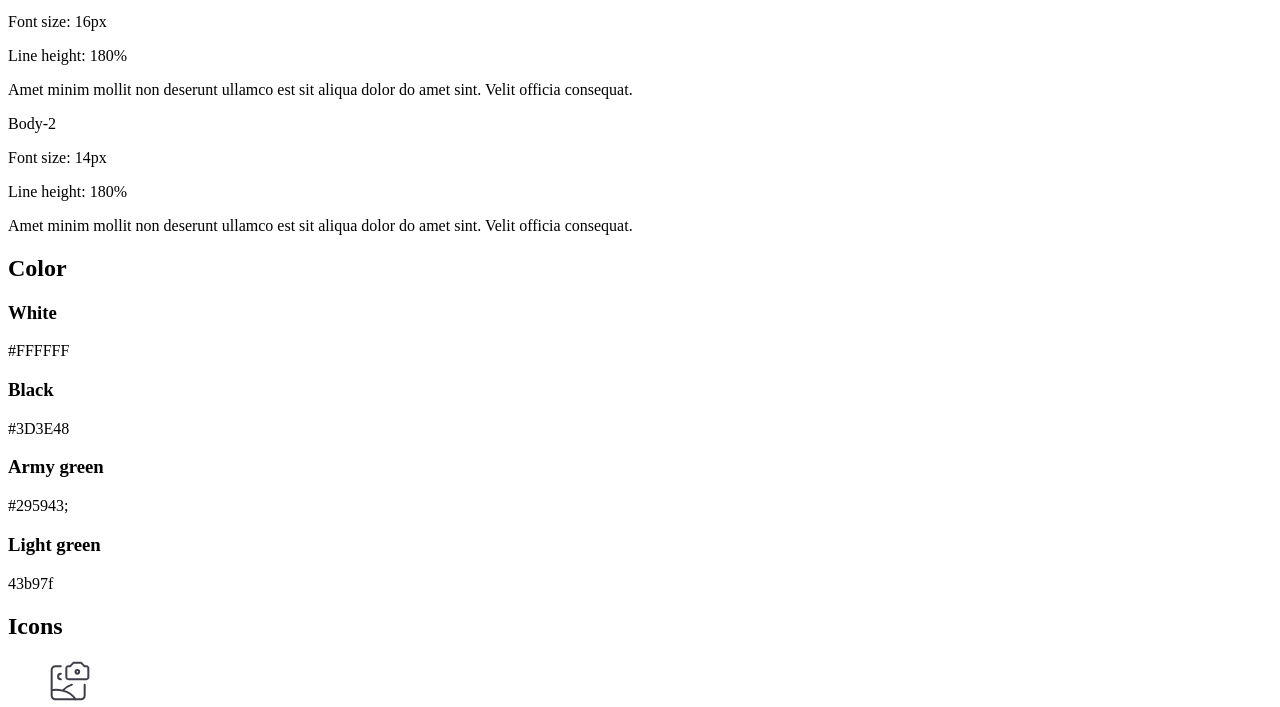
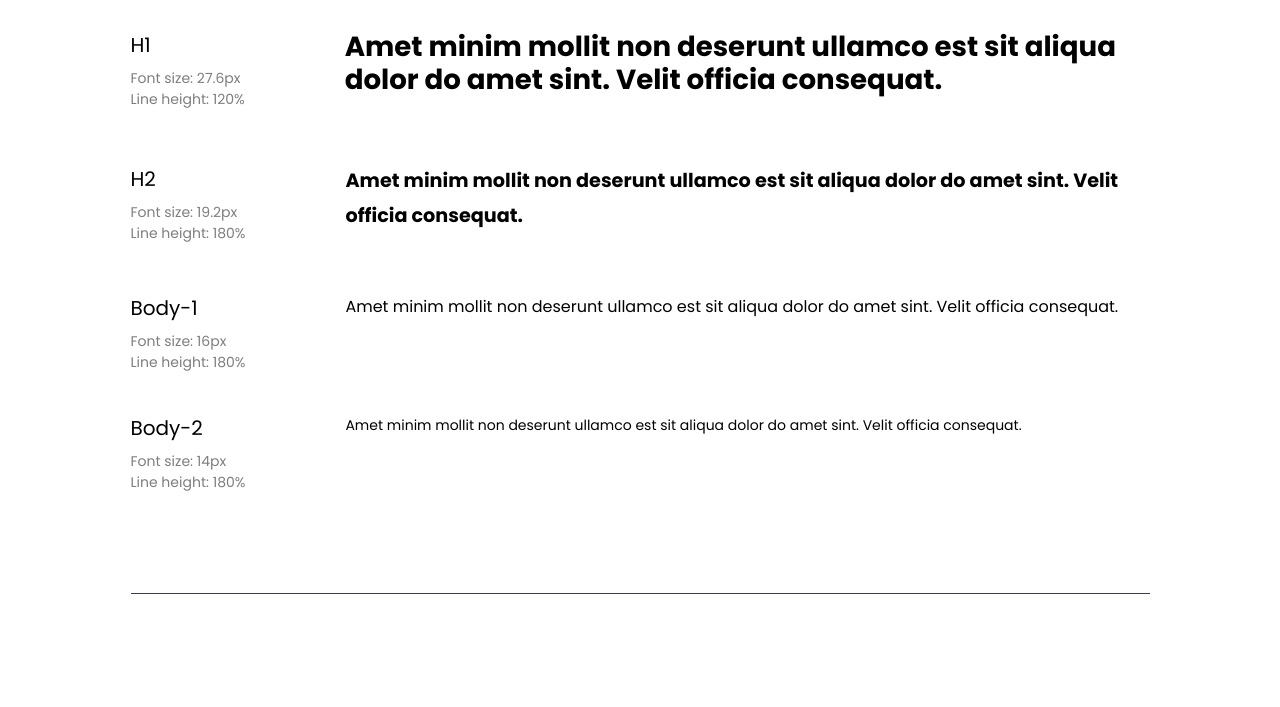
Before and after one commit to learnerdev875/SASS-Assignment, a website: page Styleguide/index.html in a window 1280 px wide. Shown: the part 420-1127 px from the top of the page. Drawn offline with Linux system fonts and the light colour scheme; the site is published under a folder, as on GitHub Pages, so addresses that start at the root find nothing.

Commit message:
Css file path is corrected

```diff
--- a/Card-List/index.html
+++ b/Card-List/index.html
@@ -11,7 +11,7 @@
       href="https://fonts.googleapis.com/css2?family=Poppins:wght@400;700&display=swap"
       rel="stylesheet"
     />
-    <link rel="stylesheet" href="/Card-List/dist/style.css" />
+    <link rel="stylesheet" href="../Card-List/dist/style.css" />
   </head>
   <body>
     <main class="card-list">
--- a/Styleguide/index.html
+++ b/Styleguide/index.html
@@ -11,7 +11,7 @@
       href="https://fonts.googleapis.com/css2?family=Poppins:wght@400;700&display=swap"
       rel="stylesheet"
     />
-    <link rel="stylesheet" href="/Styleguide/dist/style.css" />
+    <link rel="stylesheet" href="../Styleguide/dist/style.css" />
   </head>
   <body>
     <main class="container">
```
Also changed, not shown: Top-Destination/index.html (+1 -1 lines).
